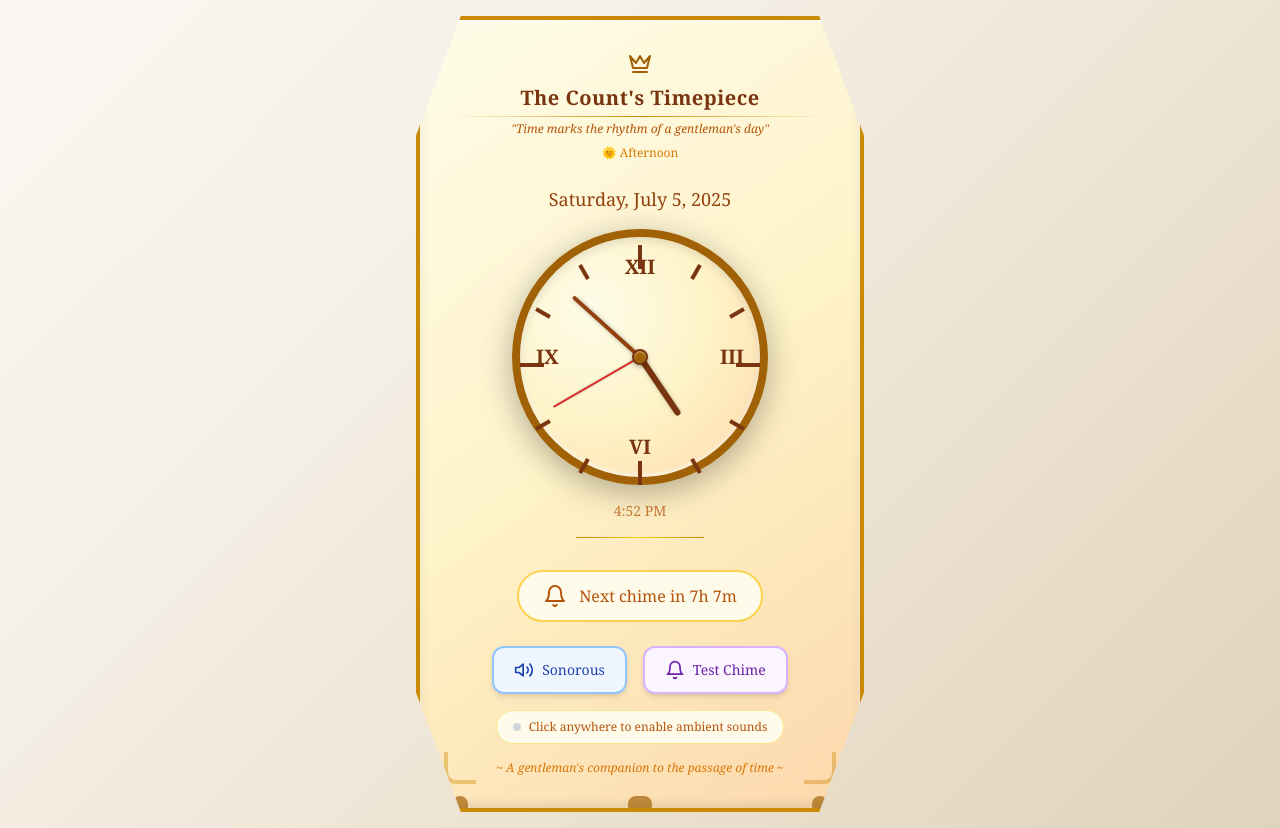
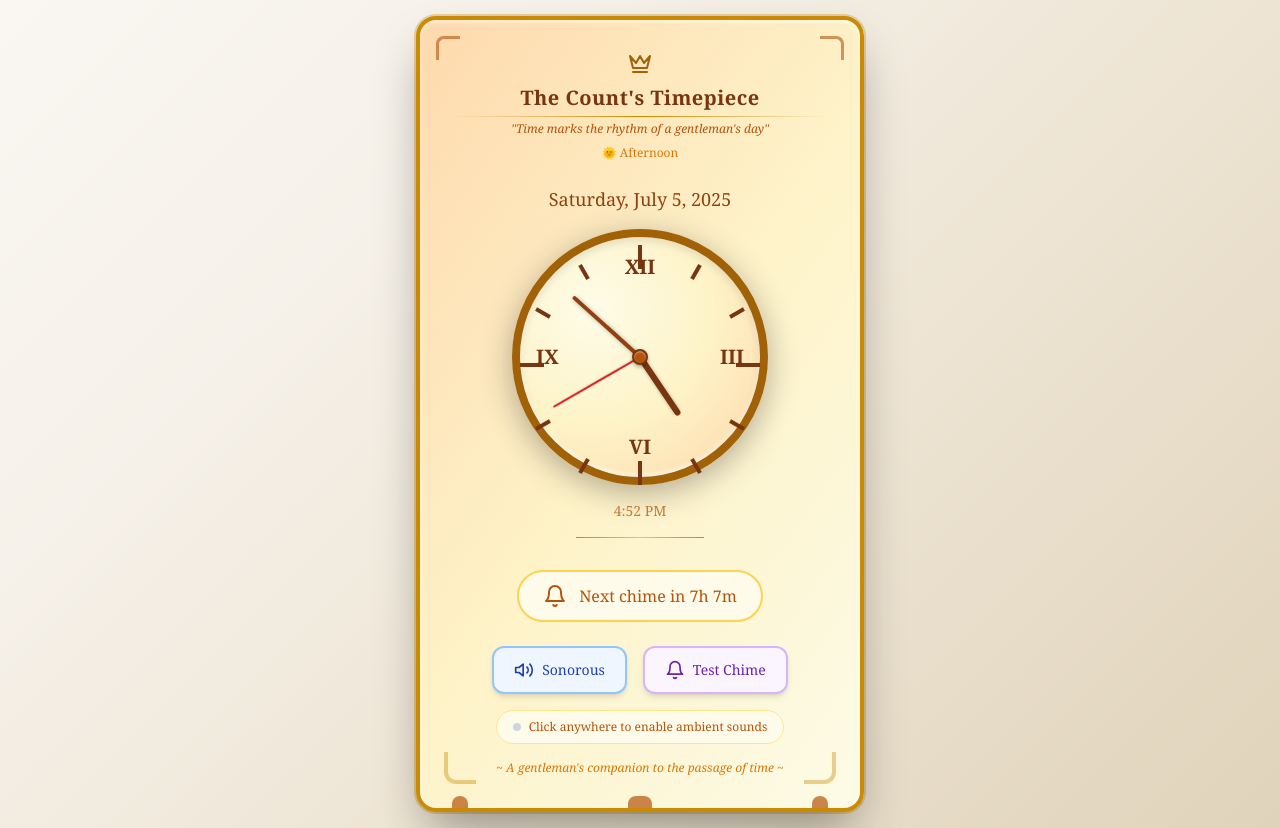
Before and after one commit to jeffwagner1/thrice-chime-clock, a React (Create React App) app: page / in a window 1280 px wide. Built offline with nearby package versions, Linux system fonts and the light colour scheme; the HTML template or start-up script is replaced by a standard one.

Commit message:
Update App.js

```diff
--- a/src/App.js
+++ b/src/App.js
@@ -9,39 +9,54 @@ const App = () => {
   const [ambientAudio, setAmbientAudio] = useState(null);
   const [audioInitialized, setAudioInitialized] = useState(false);
 
-  // Get background style based on time of day - Option 1: Subtle & Elegant
+  // Get background style based on time of day - Universal iOS Compatibility
   const getTimeBasedBackground = () => {
     const hour = currentTime.getHours();
 
     if (hour >= 4 && hour < 7) {
       // Dawn: Soft champagne and pearl tones
       return {
-        background: 'linear-gradient(135deg, #f7f1e3 0%, #e8dcc0 30%, #d4c4a8 60%, #b8a082 100%)',
-        backgroundAttachment: 'fixed'
+        background: '#f7f1e3',
+        backgroundImage: '-webkit-linear-gradient(135deg, #f7f1e3 0%, #e8dcc0 30%, #d4c4a8 60%, #b8a082 100%)',
+        backgroundImage: 'linear-gradient(135deg, #f7f1e3 0%, #e8dcc0 30%, #d4c4a8 60%, #b8a082 100%)',
+        WebkitBackgroundSize: 'cover',
+        backgroundSize: 'cover'
       };
     } else if (hour >= 7 && hour < 12) {
       // Morning: Fresh cream and soft blue
       return {
-        background: 'linear-gradient(135deg, #f0f4f8 0%, #e6f3ff 40%, #d1ecf1 70%, #b8dbd9 100%)',
-        backgroundAttachment: 'fixed'
+        background: '#f0f4f8',
+        backgroundImage: '-webkit-linear-gradient(135deg, #f0f4f8 0%, #e6f3ff 40%, #d1ecf1 70%, #b8dbd9 100%)',
+        backgroundImage: 'linear-gradient(135deg, #f0f4f8 0%, #e6f3ff 40%, #d1ecf1 70%, #b8dbd9 100%)',
+        WebkitBackgroundSize: 'cover',
+        backgroundSize: 'cover'
       };
     } else if (hour >= 12 && hour < 18) {
       // Afternoon: Warm ivory and pale gold
       return {
-        background: 'linear-gradient(135deg, #faf7f2 0%, #f5f0e8 30%, #ede4d3 60%, #e0d3bb 100%)',
-        backgroundAttachment: 'fixed'
+        background: '#faf7f2',
+        backgroundImage: '-webkit-linear-gradient(135deg, #faf7f2 0%, #f5f0e8 30%, #ede4d3 60%, #e0d3bb 100%)',
+        backgroundImage: 'linear-gradient(135deg, #faf7f2 0%, #f5f0e8 30%, #ede4d3 60%, #e0d3bb 100%)',
+        WebkitBackgroundSize: 'cover',
+        backgroundSize: 'cover'
       };
     } else if (hour >= 18 && hour < 21) {
-      // Evening: Rich burgundy and amber (like fine wine)
+      // Evening: Rich burgundy and amber
       return {
-        background: 'linear-gradient(135deg, #f4e6d7 0%, #e8c5a0 30%, #d4a574 60%, #b8865a 100%)',
-        backgroundAttachment: 'fixed'
+        background: '#f4e6d7',
+        backgroundImage: '-webkit-linear-gradient(135deg, #f4e6d7 0%, #e8c5a0 30%, #d4a574 60%, #b8865a 100%)',
+        backgroundImage: 'linear-gradient(135deg, #f4e6d7 0%, #e8c5a0 30%, #d4a574 60%, #b8865a 100%)',
+        WebkitBackgroundSize: 'cover',
+        backgroundSize: 'cover'
       };
     } else {
-      // Night: Deep navy and silver (like moonlight on marble)
+      // Night: Deep navy and silver
       return {
-        background: 'linear-gradient(135deg, #2c3e50 0%, #34495e 30%, #4a6741 60%, #5d6d5b 100%)',
-        backgroundAttachment: 'fixed'
+        background: '#2c3e50',
+        backgroundImage: '-webkit-linear-gradient(135deg, #2c3e50 0%, #34495e 30%, #4a6741 60%, #5d6d5b 100%)',
+        backgroundImage: 'linear-gradient(135deg, #2c3e50 0%, #34495e 30%, #4a6741 60%, #5d6d5b 100%)',
+        WebkitBackgroundSize: 'cover',
+        backgroundSize: 'cover'
       };
     }
   };
@@ -118,15 +133,22 @@ const App = () => {
     }
   }, [audioInitialized, initializeAmbientAudio, ambientAudio, soundEnabled, isChiming, startAmbientAudio]);
 
-  // Simple Web Audio API chime (no external dependencies)
+  // Simple Web Audio API chime (iOS 10.3.3 compatible)
   const playSimpleChime = useCallback(() => {
     try {
-      const audioContext = new (window.AudioContext || window.webkitAudioContext)();
+      // Use webkit prefix for older iOS versions
+      const AudioContext = window.AudioContext || window.webkitAudioContext;
+      if (!AudioContext) {
+        console.log('Web Audio API not supported');
+        return;
+      }
+
+      const audioContext = new AudioContext();
 
       // Westminster chimes frequencies
       const notes = [659.25, 523.25, 587.33, 392.00]; // E5, C5, D5, G4
 
-      notes.forEach((frequency, index) => {
+      notes.forEach(function(frequency, index) {
         const oscillator = audioContext.createOscillator();
         const gainNode = audioContext.createGain();
 
@@ -258,36 +280,121 @@ const App = () => {
   };
 
   return (
-    <div className="min-h-screen flex items-center justify-center p-4 transition-all duration-1000"
-         style={{
+    <div style={{
            ...getTimeBasedBackground(),
-           minHeight: '100vh'
+           minHeight: '100vh',
+           display: '-webkit-box',
+           display: '-webkit-flex',
+           display: 'flex',
+           WebkitBoxAlign: 'center',
+           WebkitAlignItems: 'center',
+           alignItems: 'center',
+           WebkitBoxPack: 'center',
+           WebkitJustifyContent: 'center',
+           justifyContent: 'center',
+           padding: '16px',
+           WebkitTransition: 'all 1s ease',
+           transition: 'all 1s ease'
          }}
          onClick={handleUserInteraction}>
 
-      <div className="relative bg-gradient-to-b from-amber-50 to-cream-100 p-8 shadow-2xl border-4 border-yellow-600 max-w-md w-full backdrop-blur-sm"
-           style={{
-             background: 'linear-gradient(145deg, rgba(254, 252, 232, 0.95), rgba(254, 243, 199, 0.95), rgba(254, 215, 170, 0.95))',
-             borderRadius: '20px 20px 40px 40px',
-             clipPath: 'polygon(10% 0%, 90% 0%, 100% 15%, 100% 85%, 90% 100%, 10% 100%, 0% 85%, 0% 15%)',
-             boxShadow: `
-               0 25px 50px -12px rgba(0, 0, 0, 0.4),
-               inset 0 2px 4px rgba(255, 255, 255, 0.6),
-               0 0 0 2px rgba(184, 134, 11, 0.3),
-               inset 0 -4px 8px rgba(0, 0, 0, 0.1)
-             `
+      <div style={{
+             position: 'relative',
+             background: '-webkit-linear-gradient(145deg, rgba(254, 252, 232, 0.95), rgba(254, 243, 199, 0.95), rgba(254, 215, 170, 0.95))',
+             backgroundImage: '-webkit-linear-gradient(145deg, rgba(254, 252, 232, 0.95), rgba(254, 243, 199, 0.95), rgba(254, 215, 170, 0.95))',
+             borderRadius: '20px',
+             padding: '32px',
+             border: '4px solid #ca8a04',
+             maxWidth: '448px',
+             width: '100%',
+             WebkitBoxShadow: '0 25px 50px -12px rgba(0, 0, 0, 0.4), inset 0 2px 4px rgba(255, 255, 255, 0.6), 0 0 0 2px rgba(184, 134, 11, 0.3)',
+             boxShadow: '0 25px 50px -12px rgba(0, 0, 0, 0.4), inset 0 2px 4px rgba(255, 255, 255, 0.6), 0 0 0 2px rgba(184, 134, 11, 0.3)',
+             WebkitBackdropFilter: 'blur(4px)',
+             backdropFilter: 'blur(4px)'
            }}>
 
         {/* Ornate decorative elements for mantel clock */}
-        <div className="absolute top-4 left-4 w-6 h-6 border-l-3 border-t-3 border-yellow-700 opacity-60 rounded-tl-lg"></div>
-        <div className="absolute top-4 right-4 w-6 h-6 border-r-3 border-t-3 border-yellow-700 opacity-60 rounded-tr-lg"></div>
-        <div className="absolute bottom-6 left-6 w-8 h-8 border-l-4 border-b-4 border-yellow-600 opacity-40 rounded-bl-xl"></div>
-        <div className="absolute bottom-6 right-6 w-8 h-8 border-r-4 border-b-4 border-yellow-600 opacity-40 rounded-br-xl"></div>
+        <div style={{
+          position: 'absolute',
+          top: '16px',
+          left: '16px',
+          width: '24px',
+          height: '24px',
+          borderLeft: '3px solid #b45309',
+          borderTop: '3px solid #b45309',
+          opacity: 0.6,
+          borderTopLeftRadius: '8px'
+        }}></div>
+        <div style={{
+          position: 'absolute',
+          top: '16px',
+          right: '16px',
+          width: '24px',
+          height: '24px',
+          borderRight: '3px solid #b45309',
+          borderTop: '3px solid #b45309',
+          opacity: 0.6,
+          borderTopRightRadius: '8px'
+        }}></div>
+        <div style={{
+          position: 'absolute',
+          bottom: '24px',
+          left: '24px',
+          width: '32px',
+          height: '32px',
+          borderLeft: '4px solid #ca8a04',
+          borderBottom: '4px solid #ca8a04',
+          opacity: 0.4,
+          borderBottomLeftRadius: '12px'
+        }}></div>
+        <div style={{
+          position: 'absolute',
+          bottom: '24px',
+          right: '24px',
+          width: '32px',
+          height: '32px',
+          borderRight: '4px solid #ca8a04',
+          borderBottom: '4px solid #ca8a04',
+          opacity: 0.4,
+          borderBottomRightRadius: '12px'
+        }}></div>
 
         {/* Mantel clock feet */}
-        <div className="absolute bottom-0 left-8 w-4 h-3 bg-yellow-700 rounded-t-lg opacity-70"></div>
-        <div className="absolute bottom-0 right-8 w-4 h-3 bg-yellow-700 rounded-t-lg opacity-70"></div>
-        <div className="absolute bottom-0 left-1/2 transform -translate-x-1/2 w-6 h-3 bg-yellow-700 rounded-t-lg opacity-70"></div>
+        <div style={{
+          position: 'absolute',
+          bottom: '0px',
+          left: '32px',
+          width: '16px',
+          height: '12px',
+          background: '#b45309',
+          borderTopLeftRadius: '8px',
+          borderTopRightRadius: '8px',
+          opacity: 0.7
+        }}></div>
+        <div style={{
+          position: 'absolute',
+          bottom: '0px',
+          right: '32px',
+          width: '16px',
+          height: '12px',
+          background: '#b45309',
+          borderTopLeftRadius: '8px',
+          borderTopRightRadius: '8px',
+          opacity: 0.7
+        }}></div>
+        <div style={{
+          position: 'absolute',
+          bottom: '0px',
+          left: '50%',
+          WebkitTransform: 'translateX(-50%)',
+          transform: 'translateX(-50%)',
+          width: '24px',
+          height: '12px',
+          background: '#b45309',
+          borderTopLeftRadius: '8px',
+          borderTopRightRadius: '8px',
+          opacity: 0.7
+        }}></div>
 
         {/* Header with aristocratic styling */}
         <div className="text-center mb-6 relative">
@@ -378,51 +485,78 @@ const App = () => {
               {/* Clock Hands */}
               {/* Hour Hand */}
               <div
-                className="absolute bg-amber-900 rounded-full origin-bottom"
                 style={{
+                  position: 'absolute',
+                  background: '#78350f',
+                  borderRadius: '3px',
                   width: '6px',
                   height: '70px',
                   left: '50%',
                   bottom: '50%',
+                  WebkitTransformOrigin: '50% 100%',
                   transformOrigin: '50% 100%',
+                  WebkitTransform: `translateX(-50%) rotate(${hourAngle}deg)`,
                   transform: `translateX(-50%) rotate(${hourAngle}deg)`,
+                  WebkitBoxShadow: '0 2px 4px rgba(0, 0, 0, 0.3)',
                   boxShadow: '0 2px 4px rgba(0, 0, 0, 0.3)'
                 }}
               />
 
               {/* Minute Hand */}
               <div
-                className="absolute bg-amber-800 rounded-full origin-bottom"
                 style={{
+                  position: 'absolute',
+                  background: '#92400e',
+                  borderRadius: '2px',
                   width: '4px',
                   height: '90px',
                   left: '50%',
                   bottom: '50%',
+                  WebkitTransformOrigin: '50% 100%',
                   transformOrigin: '50% 100%',
+                  WebkitTransform: `translateX(-50%) rotate(${minuteAngle}deg)`,
                   transform: `translateX(-50%) rotate(${minuteAngle}deg)`,
+                  WebkitBoxShadow: '0 2px 4px rgba(0, 0, 0, 0.3)',
                   boxShadow: '0 2px 4px rgba(0, 0, 0, 0.3)'
                 }}
               />
 
               {/* Second Hand */}
               <div
-                className="absolute bg-red-600 rounded-full origin-bottom transition-transform duration-75"
                 style={{
+                  position: 'absolute',
+                  background: '#dc2626',
+                  borderRadius: '1px',
                   width: '2px',
                   height: '100px',
                   left: '50%',
                   bottom: '50%',
+                  WebkitTransformOrigin: '50% 100%',
                   transformOrigin: '50% 100%',
+                  WebkitTransform: `translateX(-50%) rotate(${secondAngle}deg)`,
                   transform: `translateX(-50%) rotate(${secondAngle}deg)`,
+                  WebkitTransition: 'transform 0.075s ease-out',
+                  transition: 'transform 0.075s ease-out',
+                  WebkitBoxShadow: '0 1px 2px rgba(0, 0, 0, 0.3)',
                   boxShadow: '0 1px 2px rgba(0, 0, 0, 0.3)'
                 }}
               />
 
               {/* Center Hub */}
-              <div className="absolute w-4 h-4 bg-yellow-700 rounded-full top-1/2 left-1/2 transform -translate-x-1/2 -translate-y-1/2 border-2 border-amber-900"
-                   style={{
-                     boxShadow: 'inset 0 1px 2px rgba(255, 255, 255, 0.5), 0 2px 4px rgba(0, 0, 0, 0.3)'
-                   }}
+              <div style={{
+                position: 'absolute',
+                width: '16px',
+                height: '16px',
+                background: '#b45309',
+                borderRadius: '50%',
+                top: '50%',
+                left: '50%',
+                WebkitTransform: 'translate(-50%, -50%)',
+                transform: 'translate(-50%, -50%)',
+                border: '2px solid #78350f',
+                WebkitBoxShadow: 'inset 0 1px 2px rgba(255, 255, 255, 0.5), 0 2px 4px rgba(0, 0, 0, 0.3)',
+                boxShadow: 'inset 0 1px 2px rgba(255, 255, 255, 0.5), 0 2px 4px rgba(0, 0, 0, 0.3)'
+              }}
               />
             </div>
           </div>
```
